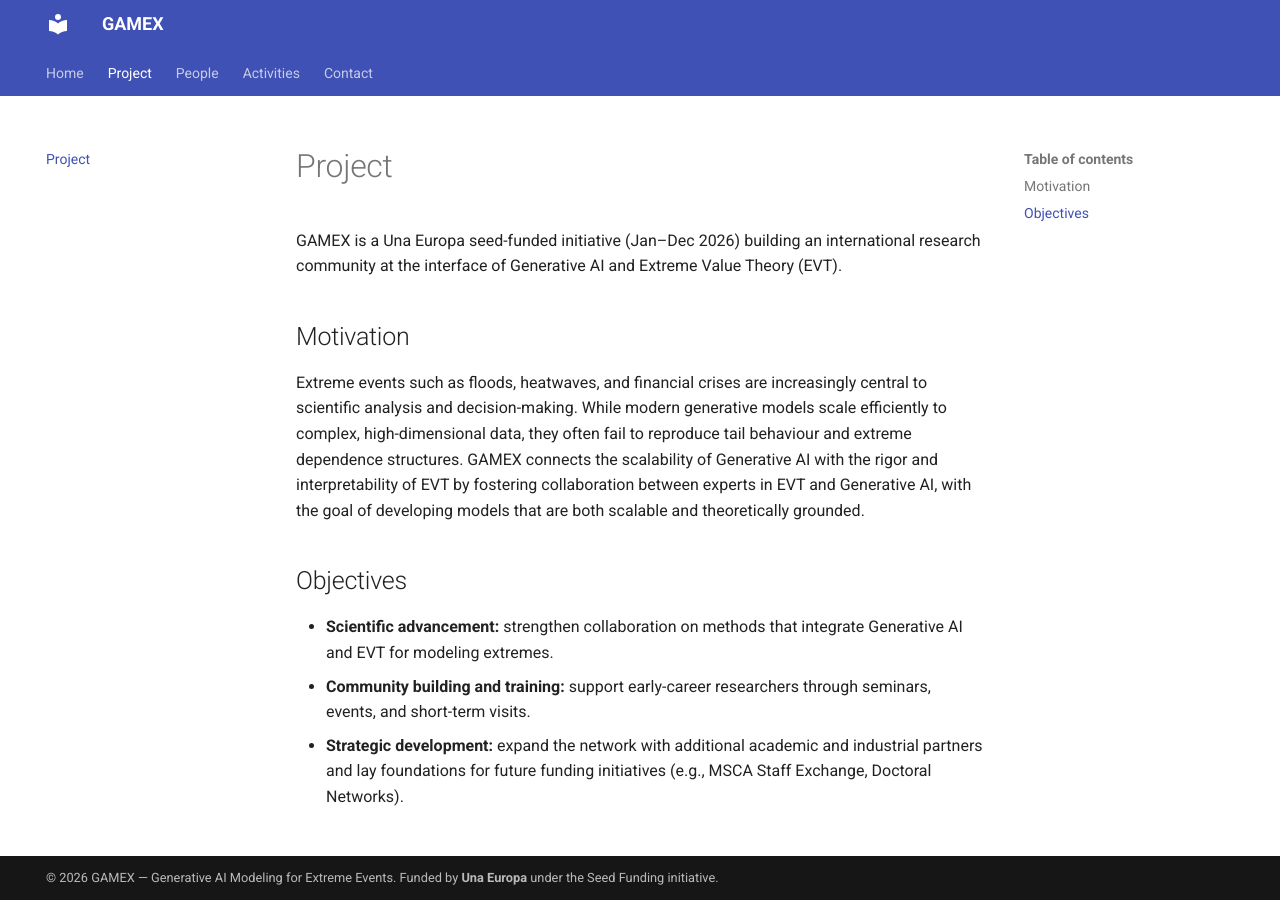
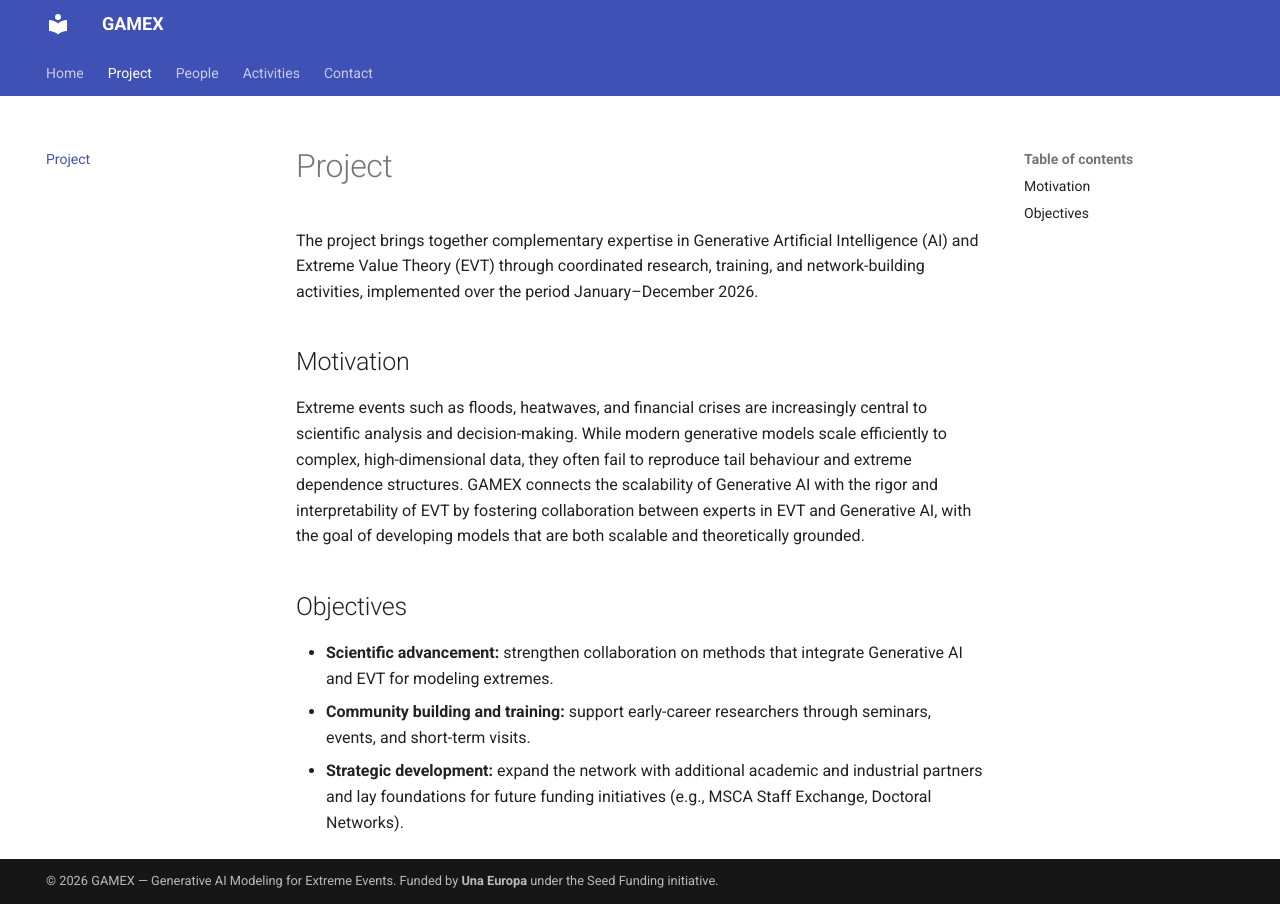
Before and after one commit to gamex-network/gamex-network.github.io, an MkDocs documentation site: the page built from docs/project.md, in a window 1280 px wide. Built offline with MkDocs 1.6.1 and Material for MkDocs 9.7.7, drawn with Linux system fonts in a browser that asks for light colours.

Commit message:
Update project.md

```diff
--- a/docs/project.md
+++ b/docs/project.md
@@ -1,6 +1,6 @@
 # Project
 
-GAMEX is a Una Europa seed-funded initiative (Jan–Dec 2026) building an international research community at the interface of Generative AI and Extreme Value Theory (EVT).
+The project brings together complementary expertise in Generative Artificial Intelligence (AI) and Extreme Value Theory (EVT) through coordinated research, training, and network-building activities, implemented over the period January–December 2026.
 
 ## Motivation
 Extreme events such as floods, heatwaves, and financial crises are increasingly central to scientific analysis and decision-making. While modern generative models scale efficiently to complex, high-dimensional data, they often fail to reproduce tail behaviour and extreme dependence structures. GAMEX connects the scalability of Generative AI with the rigor and interpretability of EVT by fostering collaboration between experts in EVT and Generative AI, with the goal of developing models that are both scalable and theoretically grounded.
```
